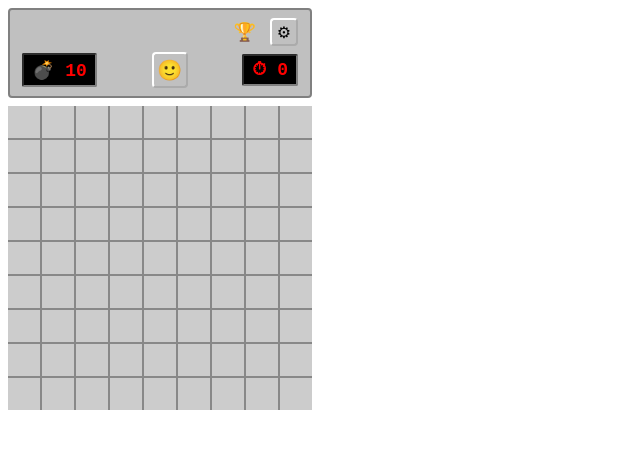
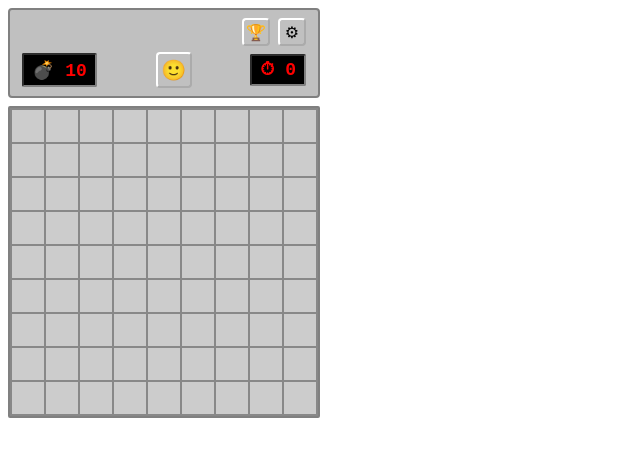
Before and after one commit to yuzuasan/react-minesweeper, a React (Vite) app: page / in a window 1280 px wide. Shown: the top 456 px of the page, without its empty margins (0-640 px from the left). Built offline with nearby package versions, Linux system fonts and the light colour scheme.

Commit message:
スタイル微調整 ・ハイスコアボタンの見た目を設定ボタンに合わせた ・盤面外側の枠線を追加

```diff
--- a/src/components/GameBoard/GameBoard.module.css
+++ b/src/components/GameBoard/GameBoard.module.css
@@ -3,4 +3,8 @@
   gap: 2px;
   background-color: #888;
   width: fit-content;
+
+  padding: 2px;
+  border: 2px solid #808080;
+  border-radius: 2px;
 }
--- a/src/components/Header/Header.module.css
+++ b/src/components/Header/Header.module.css
@@ -37,10 +37,23 @@
 }
 
 .highScore {
-  background: none;
-  border: none;
+  width: 28px;
+  height: 28px;
+
+  display: flex;
+  align-items: center;
+  justify-content: center;
+
+  font-size: 16px;
   cursor: pointer;
-  font-size: 18px;
+
+  background-color: #c0c0c0;
+  border: 2px outset #ffffff;
+  border-radius: 4px;
+}
+
+.highScore:active {
+  border: 2px inset #808080;
 }
 
 .settings {
```
